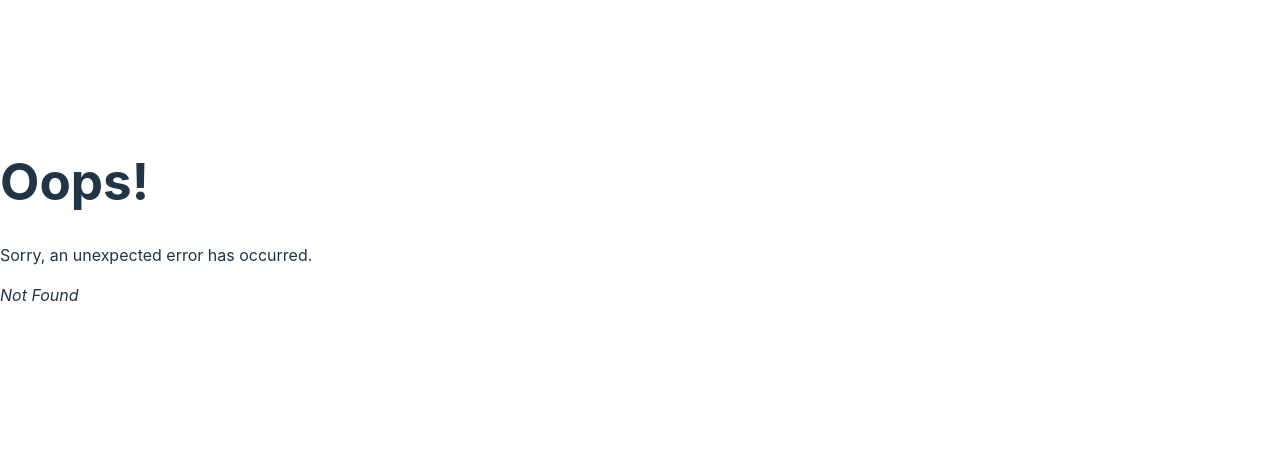
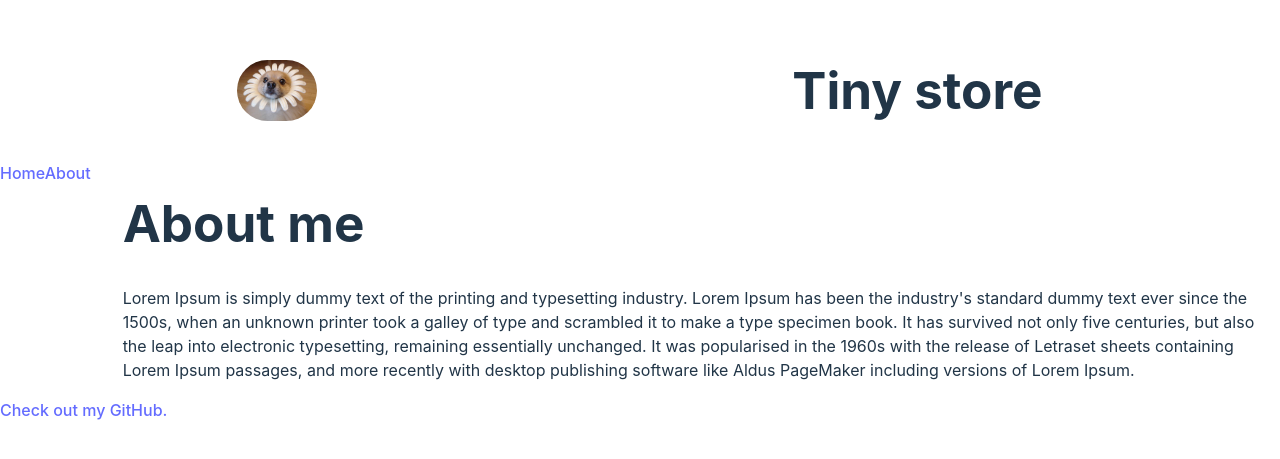
Before and after one commit to TinyjoyTW/E-commerce, a React (Vite) app: page /about in a window 1280 px wide. Before the commit this address had no page. Shown: the part 179-638 px from the top of the page. Built offline with nearby package versions, Linux system fonts and the light colour scheme.

Commit message:
set up the new version of react router

```diff
--- a/src/App.jsx
+++ b/src/App.jsx
@@ -1,8 +1,8 @@
-import Content from "./components/Content";
 import Footer from "./components/Footer";
 import Navbar from "./components/Navbar";
 import Sidebar from "./components/Sidebar";
 import "./App.css";
+import { Outlet } from "react-router-dom";
 
 function App() {
   return (
@@ -10,7 +10,7 @@ function App() {
       <Navbar />
       <div className="container">
         <Sidebar />
-        <Content />
+        <Outlet />
       </div>
       <Footer />
     </>
--- /dev/null
+++ b/src/components/Pages/AboutPage.jsx
@@ -0,0 +1,21 @@
+
+
+export default function AboutPage() {
+  return (
+    <div>
+      <h1>About me</h1>
+      <p>
+        Lorem Ipsum is simply dummy text of the printing and typesetting
+        industry. Lorem Ipsum has been the industry's standard dummy text ever
+        since the 1500s, when an unknown printer took a galley of type and
+        scrambled it to make a type specimen book. It has survived not only five
+        centuries, but also the leap into electronic typesetting, remaining
+        essentially unchanged. It was popularised in the 1960s with the release
+        of Letraset sheets containing Lorem Ipsum passages, and more recently
+        with desktop publishing software like Aldus PageMaker including versions
+        of Lorem Ipsum.
+      </p>
+
+    </div>
+  );
+}
--- a/src/components/Content.jsx
+++ b/src/components/Pages/HomePage.jsx
@@ -1,8 +1,8 @@
-import productsJSON from "../assets/products.json";
-import Product from "./Product";
+import productsJSON from "../../assets/products.json";
+import Product from "../Product";
 import { useState } from "react";
 
-export default function Content() {
+export default function HomePage() {
   const [products, setProducts] = useState(productsJSON);
 
   function deleteProduct(id) {
--- a/src/components/Sidebar.jsx
+++ b/src/components/Sidebar.jsx
@@ -1,8 +1,10 @@
+import { Link } from "react-router-dom";
+
 export default function Sidebar() {
   return (
     <aside>
-      <p>Home</p>
-      <p>About</p>
+      <Link to={`/`}>Home</Link>
+      <Link to={`/about`}>About</Link>
     </aside>
   );
 }
--- a/src/main.jsx
+++ b/src/main.jsx
@@ -3,13 +3,25 @@ import ReactDOM from "react-dom/client";
 import App from "./App.jsx";
 import "./index.css";
 import { createBrowserRouter, RouterProvider } from "react-router-dom";
-import ErrorPage from "./components/ErrorPage.jsx";
+import ErrorPage from "./components/Pages/ErrorPage.jsx";
+import AboutPage from "./components/Pages/AboutPage.jsx";
+import HomePage from "./components/Pages/HomePage.jsx";
 
 const router = createBrowserRouter([
   {
     path: "/",
     element: <App />,
     errorElement: <ErrorPage />,
+    children: [
+      {
+        index: true,
+        element: <HomePage />,
+      },
+      {
+        path: "about",
+        element: <AboutPage />,
+      },
+    ],
   },
 ]);
 
```
Also changed, not shown: src/components/Pages/ErrorPage.jsx (renamed from src/components/ErrorPage.jsx).
